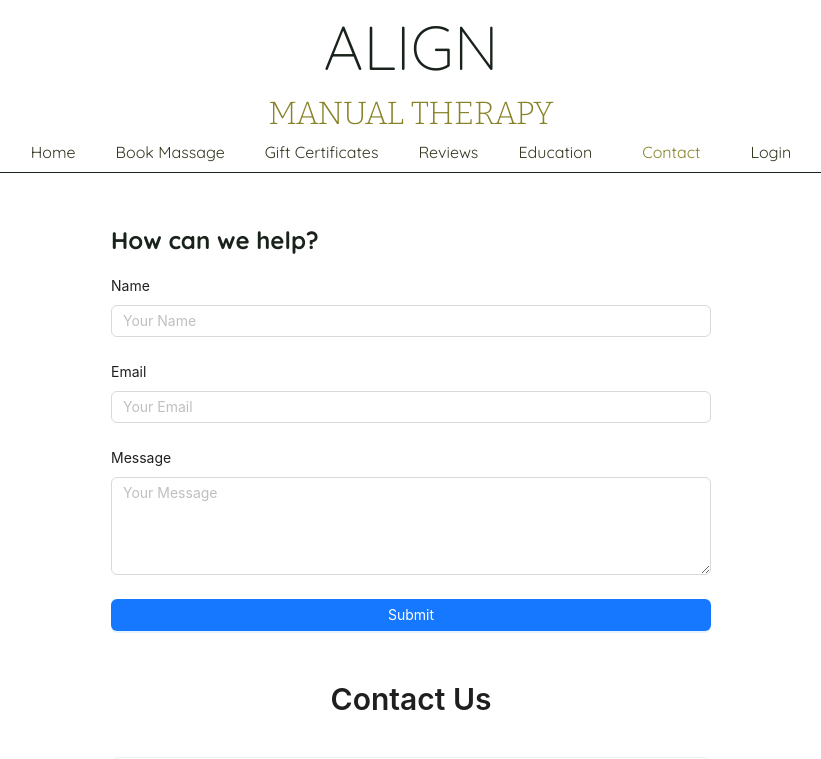
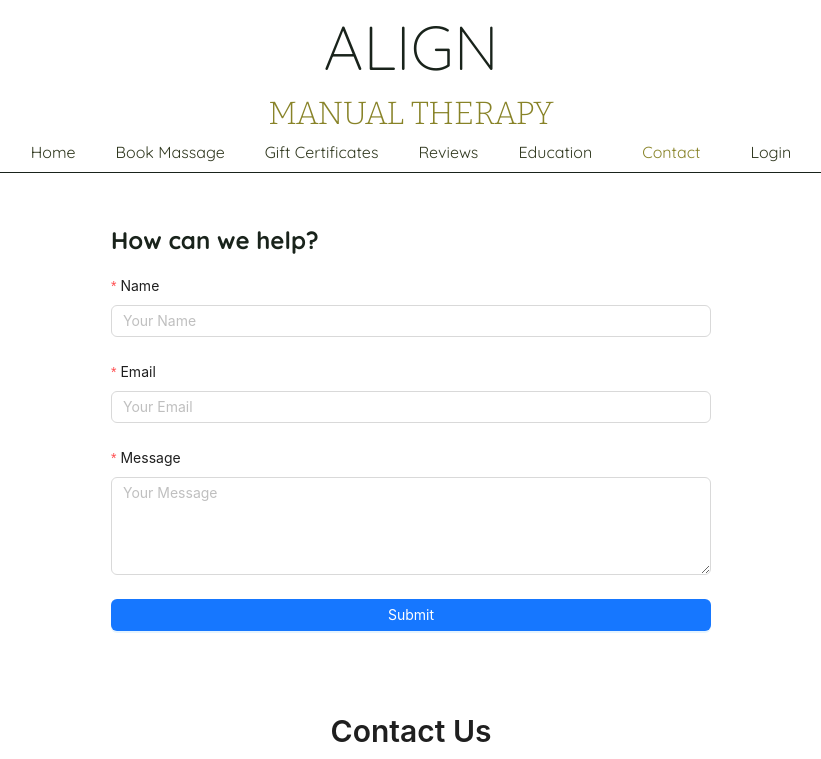
Before and after one commit to lindsay-terry/align-manual-therapy, a React (Vite) app in the folder client/: page /contact in a window 1280 px wide. Shown: the top 759 px of the page, without its empty margins (229-1050 px from the left). Built offline with nearby package versions, Linux system fonts and the light colour scheme; a web font is replaced by a local one.

Commit message:
fixed the issues

```diff
--- a/client/src/endpoints/Contact.jsx
+++ b/client/src/endpoints/Contact.jsx
@@ -18,6 +18,9 @@ export default function Contact() {
     // data holds the response, loading is true when the mutation is in progress, and error holds any error that occurs
     const [submitContact, { data, loading, error }] = useMutation(SUBMIT_CONTACT);
 
+    // Initialize the form
+    const [form] = Form.useForm();
+
     // Function to handle input changes (when the user types into a form field)
     const handleChange = (e) => {
         setFormData({ ...formData, [e.target.name]: e.target.value });
@@ -30,19 +33,24 @@ export default function Contact() {
             await submitContact({
                 variables: { ...formData },
             });
+
             console.log('Form submitted successfully:', data);
+            form.resetFields();
+            setFormData({ name: '', email: '', message: '' });
         } catch (error) {
             console.error('Error submitting the form:', error);
         }
+
     };
 
     return (
         <div>
-            <div style={{ maxWidth: '600px', margin: '0 auto', padding: '2rem' }}>
+        <div style={{ maxWidth: '600px', margin: '0 auto', padding: '2rem' }}>
             <h2>How can we help?</h2>
-            <Form layout="vertical" onFinish={handleSubmit}>
+            <Form form={form} layout="vertical" onFinish={handleSubmit}>
                 <Form.Item
                     label="Name"
+                    name="name"
                     rules={[{ required: true, message: 'Please enter your name!' }]}
                 >
                     <Input
@@ -54,9 +62,13 @@ export default function Contact() {
                 </Form.Item>
                 <Form.Item
                     label="Email"
+                    name="email"
                     rules={[
                         { required: true, message: 'Please enter your email!' },
-                        { type: 'email', message: 'Please enter a valid email!' }
+                        {
+                            pattern: /^[a-zA-Z0-9_.+-]+@[a-zA-Z0-9-]+\.[a-zA-Z0-9-.]+$/,
+                            message: 'Please enter a valid email address!'
+                        }
                     ]}
                 >
                     <Input
@@ -68,6 +80,7 @@ export default function Contact() {
                 </Form.Item>
                 <Form.Item
                     label="Message"
+                    name="message"
                     rules={[{ required: true, message: 'Please enter your message!' }]}
                 >
                     <Input.TextArea
@@ -109,6 +122,8 @@ export default function Contact() {
                     style={{ marginTop: '20px' }}
                 />
             )}
+            </div>
+
             <Space direction="vertical" size="large" style={{ width: '100%', textAlign: 'center' }}>
             <Title level={2}>Contact Us</Title>
 
@@ -131,9 +146,8 @@ export default function Contact() {
                 </Space>
             </Card>
             </Space>
+            <MapComponent />
+            <div style={{ marginBottom: '40px' }}></div>
         </div>
-        <MapComponent />
-        <div style={{ marginBottom: '20px' }}></div>
-    </div>
     );
 }
--- a/client/src/endpoints/admin-endpoints/AdminContacts.jsx
+++ b/client/src/endpoints/admin-endpoints/AdminContacts.jsx
@@ -1,6 +1,6 @@
 import React from 'react';
 import { useQuery } from '@apollo/client';
-import { GET_CONTACTS } from '../utils/queries';
+import { GET_CONTACTS } from '../../utils/queries';
 import { Table, Spin, Alert } from 'antd';
 import dayjs from 'dayjs';
 import utc from 'dayjs/plugin/utc';
@@ -8,8 +8,10 @@ import utc from 'dayjs/plugin/utc';
 dayjs.extend(utc);
 
 export default function ViewContacts() {
+  // Use Apollo's useQuery hook to fetch the contacts
   const { loading, error, data } = useQuery(GET_CONTACTS);
 
+  // Define columns for the Ant Design Table component
   const columns = [
     {
       title: 'Name',
@@ -34,6 +36,7 @@ export default function ViewContacts() {
     },
   ];
 
+  // Show loading spinner while fetching data
   if (loading) {
     return (
       <div style={{ textAlign: 'center', padding: '50px' }}>
@@ -42,6 +45,7 @@ export default function ViewContacts() {
     );
   }
 
+  // Show error message if there’s an issue with the query
   if (error) {
     return (
       <Alert
@@ -53,13 +57,14 @@ export default function ViewContacts() {
     );
   }
 
+  // Display the list of contacts in a table once the data is available
   return (
     <div style={{ padding: '20px' }}>
       <h2>Submitted Contact Forms</h2>
       <Table
         columns={columns}
         dataSource={data.getContacts}
-        rowKey={(record) => record.email}
+        rowKey={(record) => record.email} // You can use a unique field like email as the row key
         bordered
       />
     </div>
```
